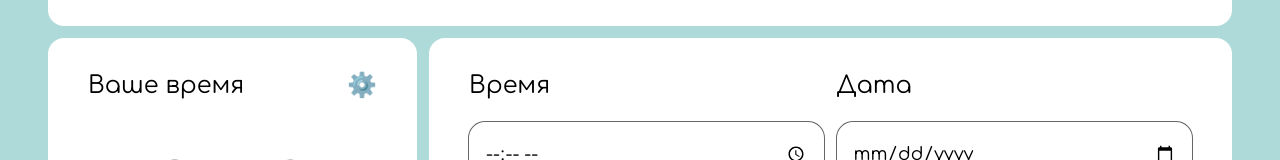
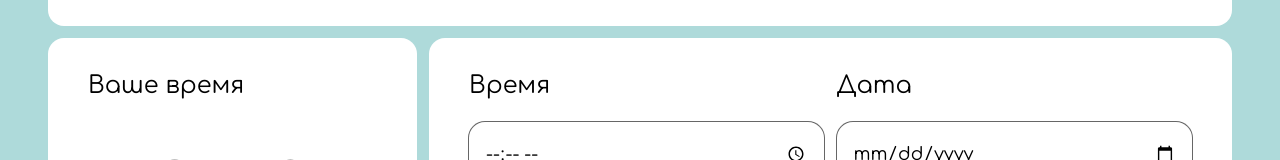
Before and after one commit to eeershov/timelink, a Next.js app: page / in a window 1280 px wide. Shown: the part 412-572 px from the top of the page. Built offline with nearby package versions, Linux system fonts and the light colour scheme.

Commit message:
fix: disabled cog icon for time being

```diff
--- a/app/ui/userTime.tsx
+++ b/app/ui/userTime.tsx
@@ -16,7 +16,7 @@ const UserTime = () => {
     <div className='flex grow flex-col rounded-2xl bg-white px-10 py-8 md:grow-0 2xl:rounded-3xl'>
       <p className='flex justify-between text-2xl'>
         Ваше время
-        <span className='text-2xl'>⚙️</span>
+        {/* <span className='text-2xl'>⚙️</span> */}
       </p>
       <div className='flex h-full items-center justify-center'>
         <p className='font-mono text-8xl 2xl:text-9xl'>
```
